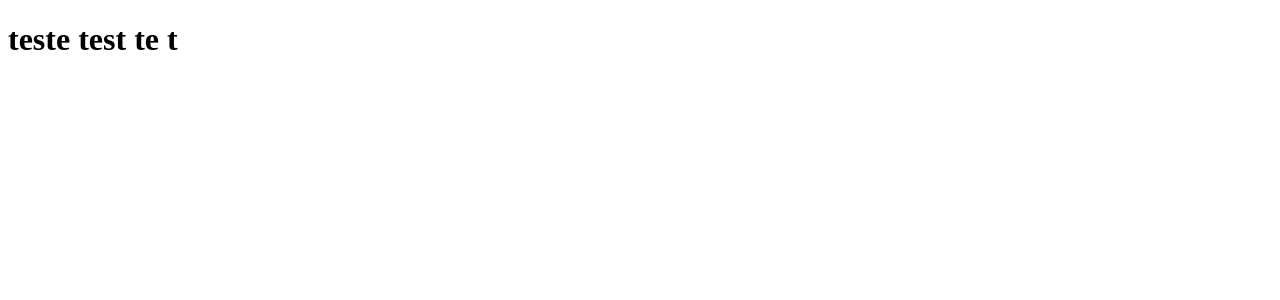
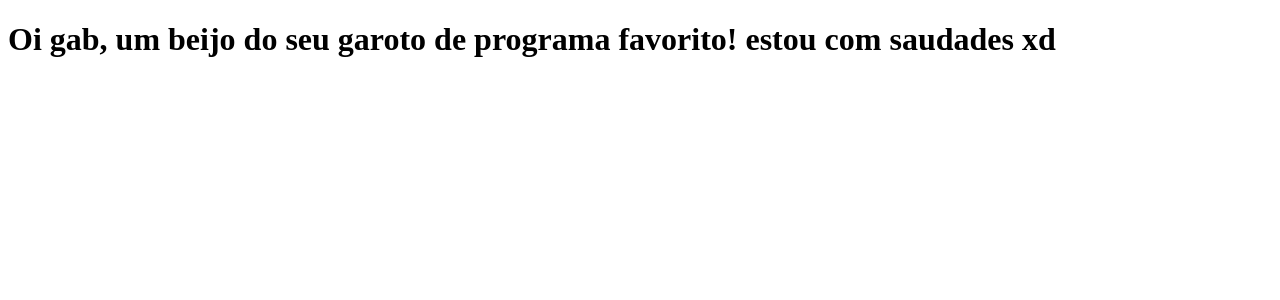
Before and after one commit to vinic87s/02, a Next.js app: page / in a window 1280 px wide. Shown: the top 300 px of the page. Built offline with nearby package versions, Linux system fonts and the light colour scheme.

Commit message:
commit aleatorio

```diff
--- a/pages/index.js
+++ b/pages/index.js
@@ -1,5 +1,6 @@
 function Home() {
-    return <h1>  teste test te t </h1>
+    return <h1> Oi gab, um beijo do seu garoto de programa favorito!
+        estou com saudades xd</h1>
 }
 
 export default Home;
```
